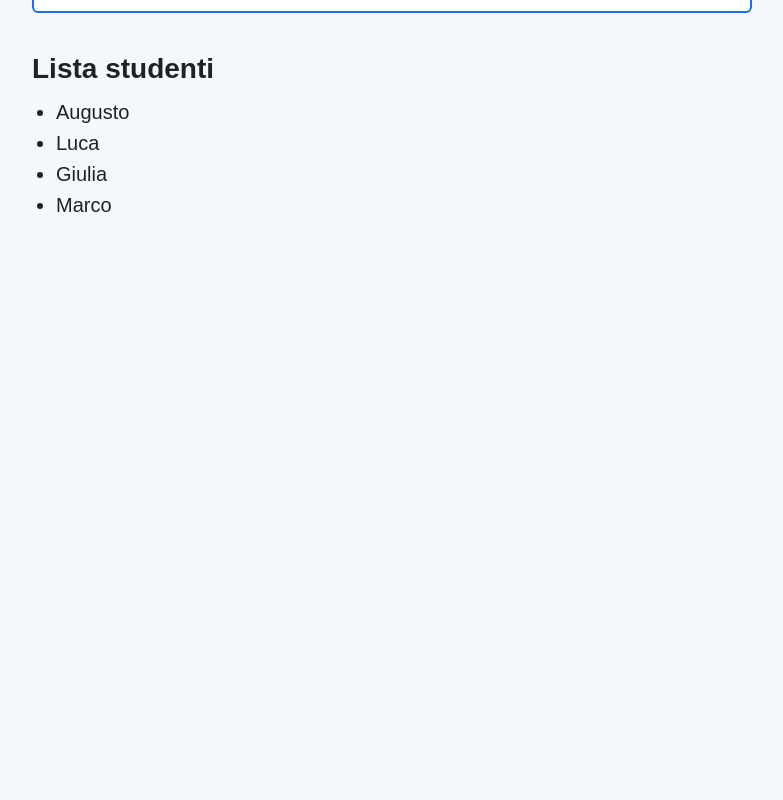
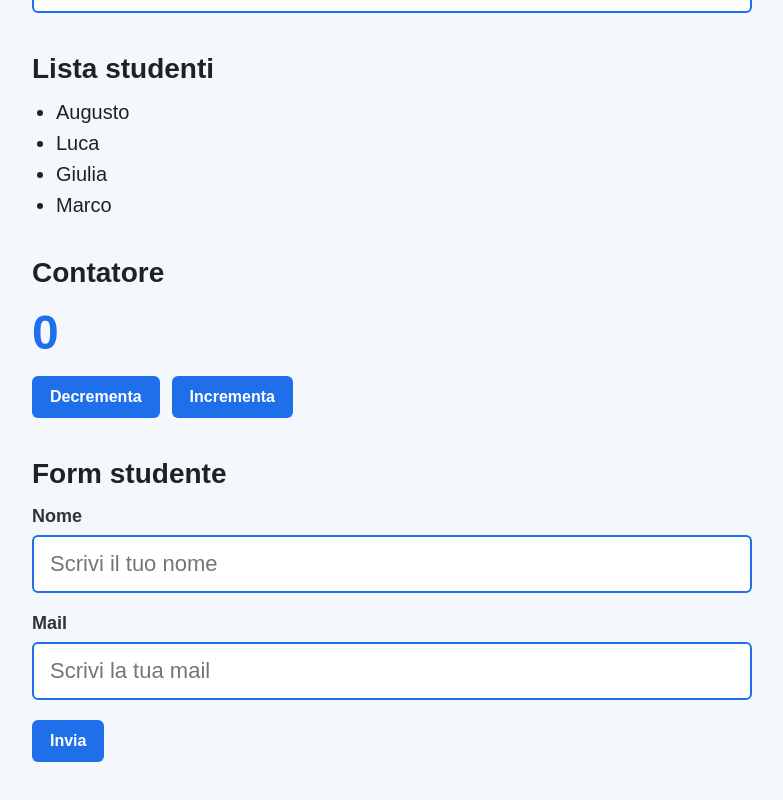
Before and after one commit to aborrello992-ui/Esercizio_React_con_Vite, a React (Vite) app: page / in a window 1280 px wide. Shown: the part 938-1738 px from the top of the page, without its empty margins (248-1031 px from the left). Before the commit the page ends 1227 px from the top, so only its background shows below. Built offline with nearby package versions, Linux system fonts and the light colour scheme.

Commit message:
Aggiungi contatore e form con card riepilogativa

```diff
--- a/src/App.jsx
+++ b/src/App.jsx
@@ -1,3 +1,5 @@
+import Counter from './components/Counter.jsx'
+import Form from './components/Form.jsx'
 import Header from './components/Header.jsx'
 import List from './components/List.jsx'
 import Navbar from './components/Navbar.jsx'
@@ -24,6 +26,8 @@ function App() {
         </div>
 
         <List names={students} />
+        <Counter />
+        <Form />
       </main>
     </>
   )
--- /dev/null
+++ b/src/components/Counter.jsx
@@ -0,0 +1,32 @@
+import { useState } from 'react'
+
+function Counter() {
+  const [count, setCount] = useState(0)
+
+  function incrementCount() {
+    setCount(count + 1)
+  }
+
+  function decrementCount() {
+    setCount(count - 1)
+  }
+
+  return (
+    <section className="counter-section">
+      <h2 className="section-title">Contatore</h2>
+
+      <p className="counter-value">{count}</p>
+
+      <div className="counter-actions">
+        <button className="counter-button" type="button" onClick={decrementCount}>
+          Decrementa
+        </button>
+        <button className="counter-button" type="button" onClick={incrementCount}>
+          Incrementa
+        </button>
+      </div>
+    </section>
+  )
+}
+
+export default Counter
--- /dev/null
+++ b/src/components/Form.jsx
@@ -0,0 +1,66 @@
+import { useState } from 'react'
+
+function Form() {
+  const [name, setName] = useState('')
+  const [email, setEmail] = useState('')
+  const [submittedData, setSubmittedData] = useState(null)
+
+  function handleSubmit(e) {
+    e.preventDefault()
+
+    setSubmittedData({
+      name: name,
+      email: email,
+    })
+  }
+
+  return (
+    <section className="form-section">
+      <h2 className="section-title">Form studente</h2>
+
+      <form className="student-form" onSubmit={handleSubmit}>
+        <div className="form-field">
+          <label className="input-label" htmlFor="name">
+            Nome
+          </label>
+          <input
+            className="text-input"
+            id="name"
+            type="text"
+            value={name}
+            onChange={(e) => setName(e.target.value)}
+            placeholder="Scrivi il tuo nome"
+          />
+        </div>
+
+        <div className="form-field">
+          <label className="input-label" htmlFor="email">
+            Mail
+          </label>
+          <input
+            className="text-input"
+            id="email"
+            type="email"
+            value={email}
+            onChange={(e) => setEmail(e.target.value)}
+            placeholder="Scrivi la tua mail"
+          />
+        </div>
+
+        <button className="submit-button" type="submit">
+          Invia
+        </button>
+      </form>
+
+      {submittedData && (
+        <div className="result-card">
+          <h3 className="result-title">Dati inviati</h3>
+          <p>Nome: {submittedData.name}</p>
+          <p>Mail: {submittedData.email}</p>
+        </div>
+      )}
+    </section>
+  )
+}
+
+export default Form
--- a/src/index.css
+++ b/src/index.css
@@ -77,11 +77,14 @@ body {
   outline: 3px solid #b6d4fe;
 }
 
-.list-section {
+.list-section,
+.counter-section,
+.form-section {
   margin-top: 40px;
 }
 
-.list-title {
+.list-title,
+.section-title {
   color: #202124;
   font-size: 28px;
   margin: 0 0 16px;
@@ -96,3 +99,56 @@ body {
   margin-bottom: 8px;
   font-size: 20px;
 }
+
+.counter-value {
+  margin: 0 0 16px;
+  color: #1f6feb;
+  font-size: 48px;
+  font-weight: 700;
+}
+
+.counter-actions {
+  display: flex;
+  gap: 12px;
+}
+
+.counter-button,
+.submit-button {
+  padding: 12px 18px;
+  border: 0;
+  border-radius: 6px;
+  background-color: #1f6feb;
+  color: #ffffff;
+  font-size: 16px;
+  font-weight: 700;
+  cursor: pointer;
+}
+
+.student-form {
+  display: flex;
+  flex-direction: column;
+  gap: 20px;
+}
+
+.submit-button {
+  width: fit-content;
+}
+
+.result-card {
+  margin-top: 24px;
+  padding: 20px;
+  border: 2px solid #1f6feb;
+  border-radius: 8px;
+  background-color: #ffffff;
+}
+
+.result-title {
+  margin: 0 0 12px;
+  color: #1f6feb;
+  font-size: 24px;
+}
+
+.result-card p {
+  margin: 8px 0;
+  font-size: 18px;
+}
```
Also changed, not shown: 1 other file (tests, documents, lock files or other folders).
